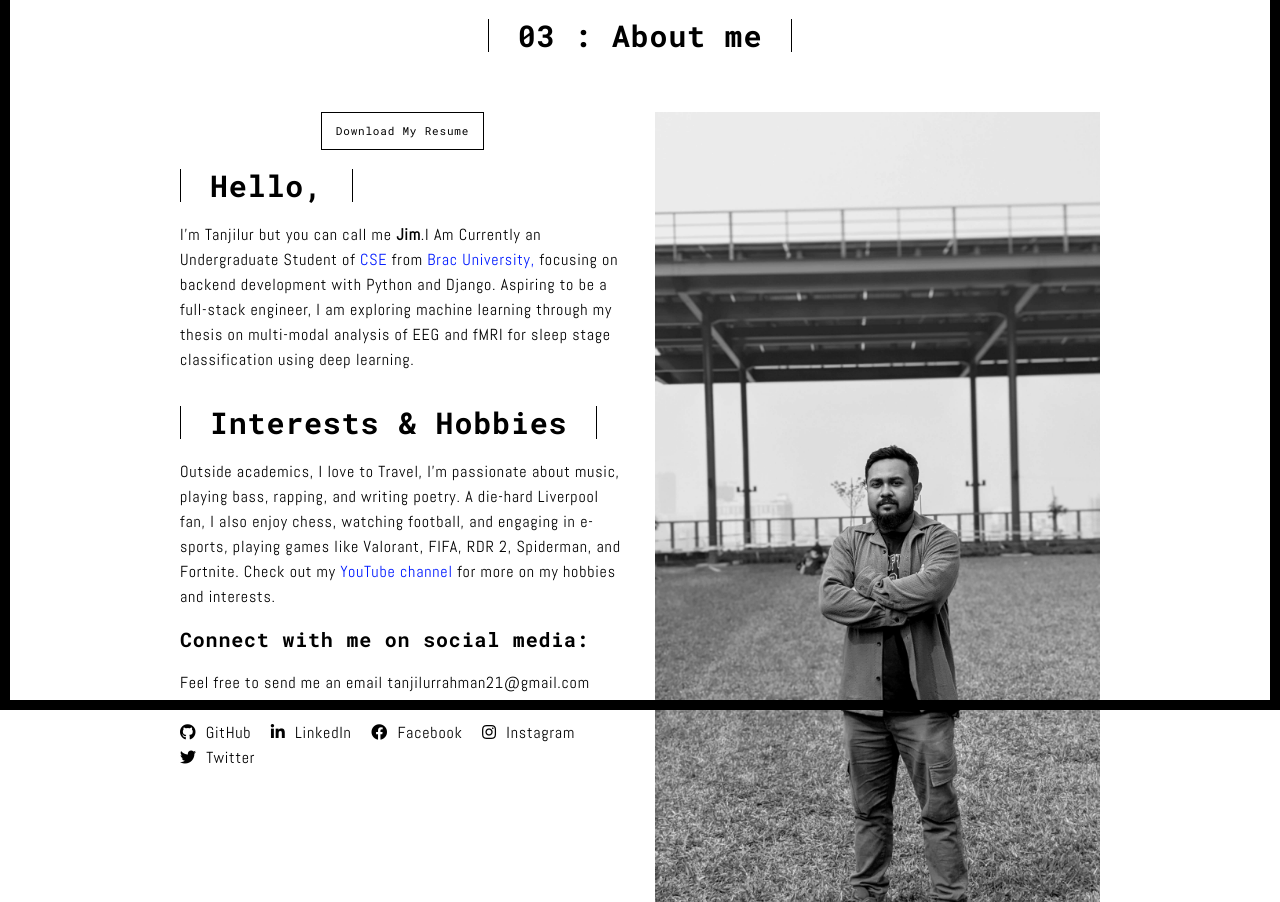
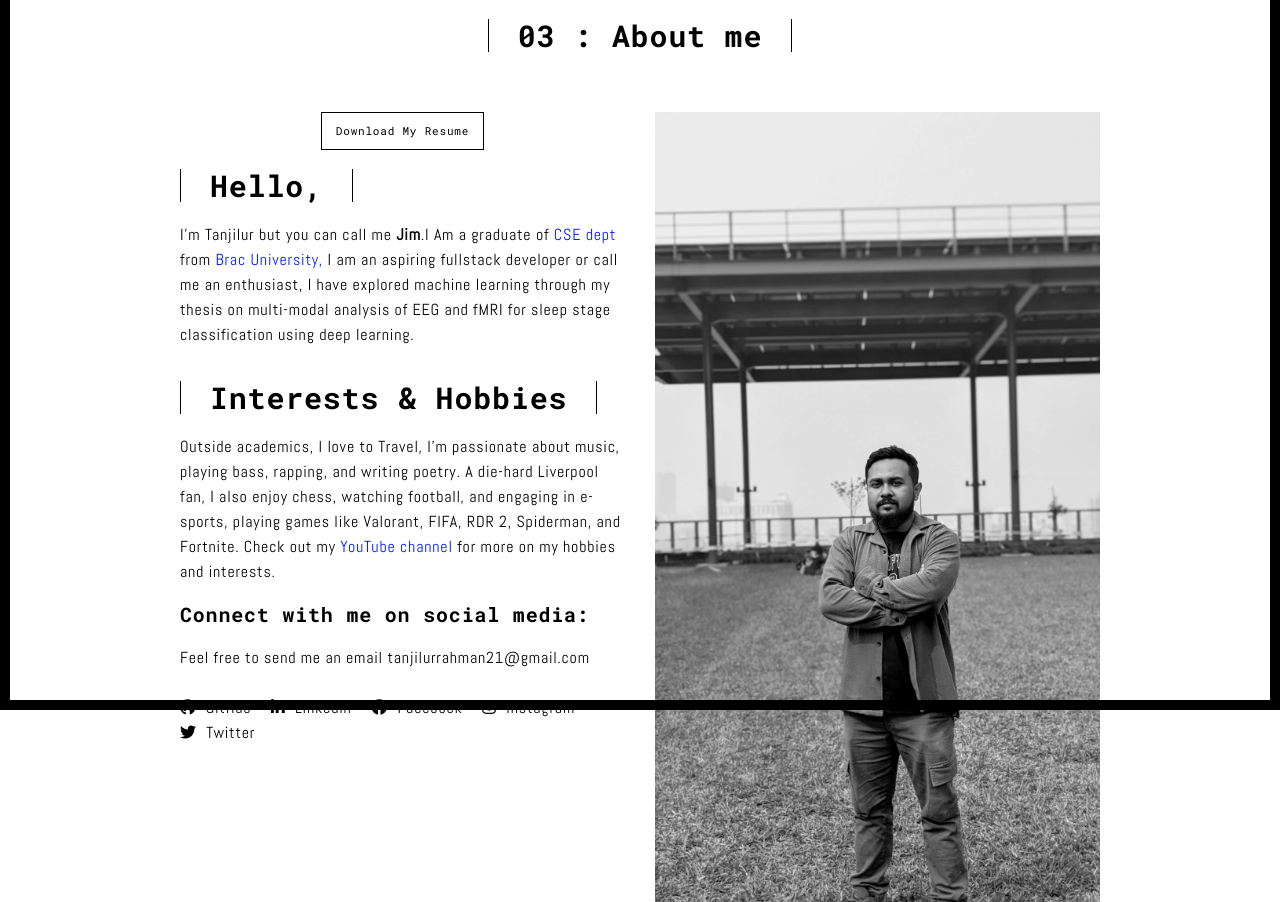
Before and after one commit to TanjilurJim/portfo, a Flask app: template templates/about.html in a window 1280 px wide. Shown: the part 90-992 px from the top of the page. Run offline with Flask 3, Linux system fonts and the light colour scheme; the template is opened without the code that fills it, so the values that code supplies are empty; some libraries are stand-ins or nearby versions; some web fonts are replaced.

Commit message:
updated about me and CV

```diff
--- a/templates/about.html
+++ b/templates/about.html
@@ -76,7 +76,7 @@
 
                   <h2>Hello, </h2>
 
-                  <p style="font-size: 16px; font-family: 'Abel', sans-serif;">I'm Tanjilur but you can call me <b> Jim</b>.I Am Currently an Undergraduate Student of<a href="https://cse.sds.bracu.ac.bd/" target="_blank"class="custom-hover"> CSE </a>from <a href="https://www.bracu.ac.bd/" target ="_blank"class="custom-hover"> Brac University, </a>focusing on backend development with Python and Django. Aspiring to be a full-stack engineer, I am exploring machine learning through my thesis on multi-modal analysis of EEG and fMRI for sleep stage classification using deep learning.</p>
+                  <p style="font-size: 16px; font-family: 'Abel', sans-serif;">I'm Tanjilur but you can call me <b> Jim</b>.I Am a graduate of <a href="https://cse.sds.bracu.ac.bd/" target="_blank"class="custom-hover"> CSE dept </a>from <a href="https://www.bracu.ac.bd/" target ="_blank"class="custom-hover"> Brac University, </a> I am an aspiring fullstack developer or call me an enthusiast, I have explored machine learning through my thesis on multi-modal analysis of EEG and fMRI for sleep stage classification using deep learning.</p>
 
 
                   <h2>Interests & Hobbies </h3>
```
Also changed, not shown: 1 other file.
